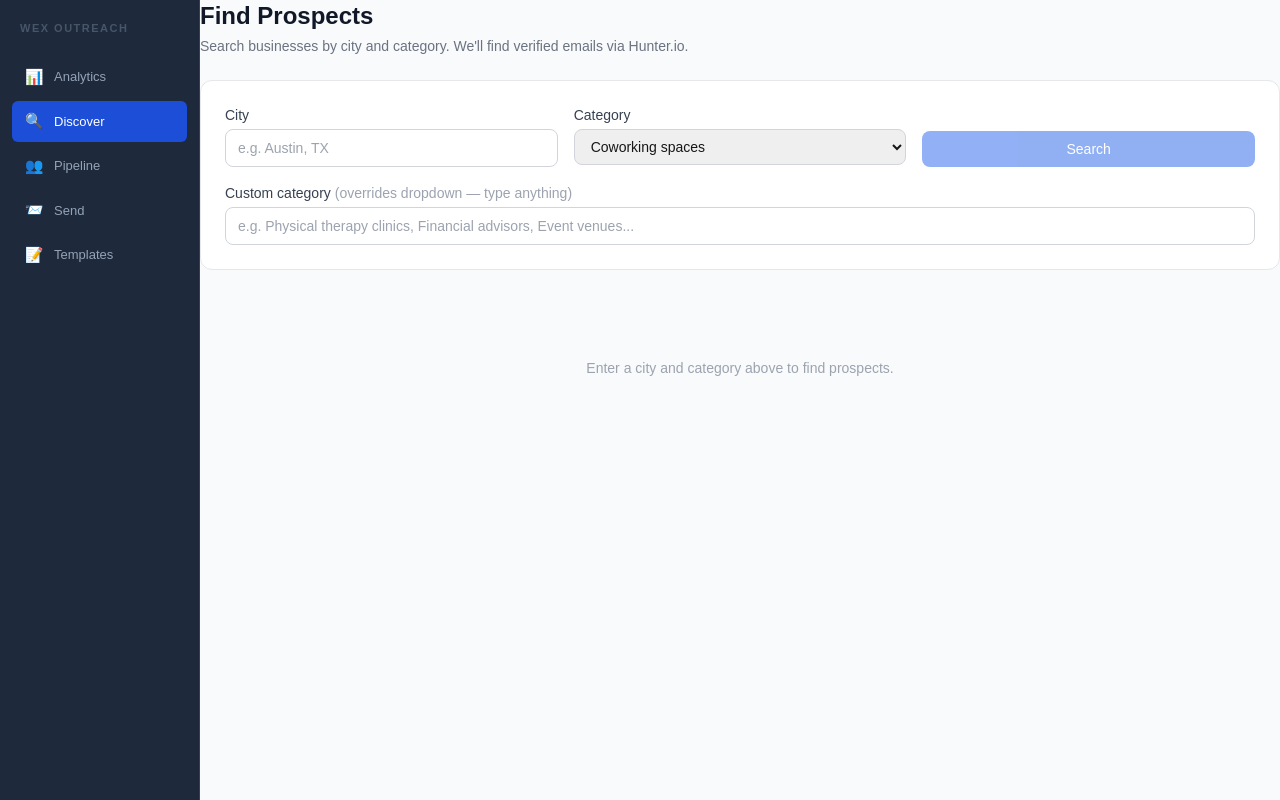
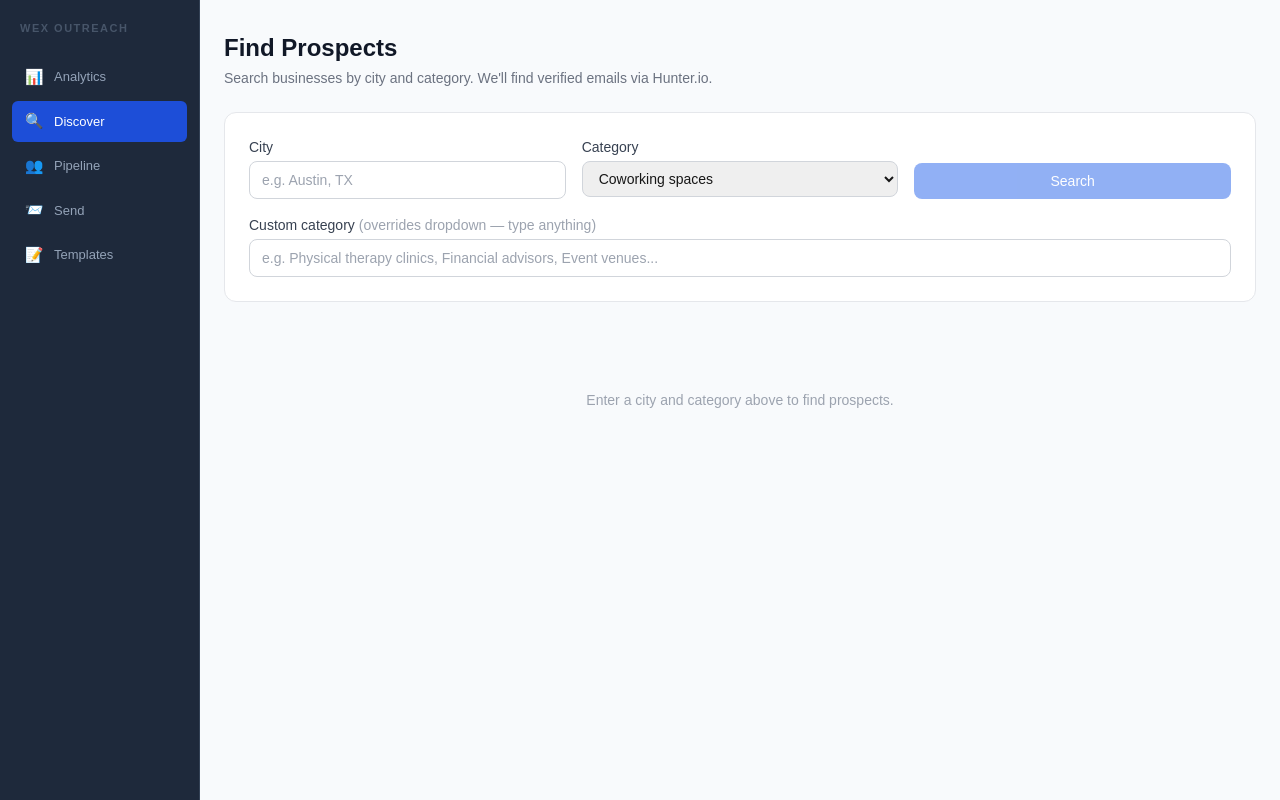
Before and after one commit to wexmix3/wexadvisory-coldoutreach, a Next.js app: page /discover in a window 1280 px wide. Built offline with nearby package versions, Linux system fonts and the light colour scheme.

Commit message:
fix: add layout padding, move bg to body, remove non-functional sticky

```diff
--- a/app/layout.tsx
+++ b/app/layout.tsx
@@ -19,10 +19,10 @@ export default function RootLayout({ children }: { children: React.ReactNode })
     <html lang="en">
       <body
         className={`${geistSans.variable} antialiased`}
-        style={{ display: 'flex', height: '100vh', overflow: 'hidden', margin: 0 }}
+        style={{ display: 'flex', height: '100vh', overflow: 'hidden', margin: 0, background: '#f8fafc' }}
       >
         <Sidebar />
-        <main style={{ flex: 1, overflowY: 'auto', background: '#f8fafc' }}>
+        <main style={{ flex: 1, overflowY: 'auto', padding: '32px 24px' }}>
           {children}
         </main>
       </body>
--- a/components/Sidebar.tsx
+++ b/components/Sidebar.tsx
@@ -26,8 +26,6 @@ export default function Sidebar() {
         padding: '20px 12px',
         gap: '4px',
         height: '100vh',
-        position: 'sticky',
-        top: 0,
       }}
     >
       <div
```
